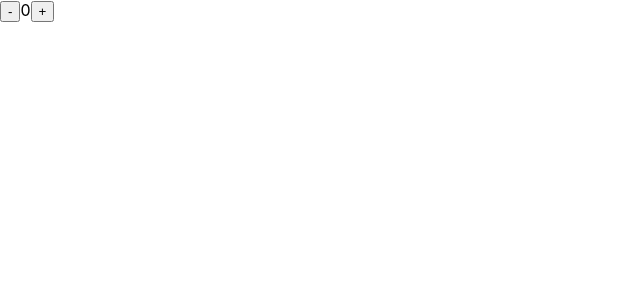
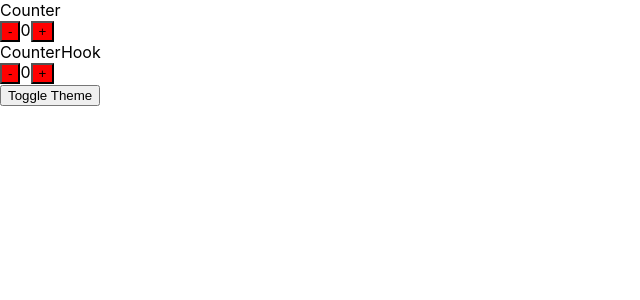
Before and after one commit to Gabriel-Andy/simple-react-App, a React (Create React App) app: page / in a window 1280 px wide. Shown: the top 300 px of the page, without its empty margins (0-640 px from the left). Built offline with nearby package versions, Linux system fonts and the light colour scheme.

Commit message:
I set things

```diff
--- a/src/App.js
+++ b/src/App.js
@@ -1,17 +1,37 @@
-import React from "react";
+import React, { useState } from "react";
 import "./App.css";
-import Counter from "./Counter"
-import HookComponent from "./hookComponent"
+import Counter from "./Counter";
+import HookComponent from "./hookComponent";
+export const ThemeContext = React.createContext();
 
 function App() {
-
+  console.log("Render App");
+  const [theme, setTheme] = useState("red");
   return (
-    <>
+    <ThemeContext.Provider value={{ backgroundColor: theme }}>
+      Counter
       <Counter initialCount={0} />
-      <HookComponent initialCount ={0} />
-    </>
-
+      CounterHook
+      <HookComponent initialCount={0} />
+      <button
+        onClick={() =>
+          setTheme((prevTheme) => {
+            return setInterval(
+              () => (prevTheme === "red" ? "blue" : "red"),
+              1000
+            );
+          })
+        }
+      >
+        Toggle Theme{" "}
+      </button>
+    </ThemeContext.Provider>
   );
 }
 
 export default App;
+// setInterval(() => {
+
+// }, 1000);
+
+// prevTheme === "red" ? "blue" : "red";
--- a/src/Counter.js
+++ b/src/Counter.js
@@ -1,4 +1,5 @@
 import React, { Component } from "react";
+import { ThemeContext } from "./App.js";
 class Counter extends Component {
   constructor(props) {
     super(props);
@@ -15,9 +16,12 @@
 
   render() {
     return (
+      <ThemeContext.Consumer>
+        {(style) => (
           <div>
-        {/* {console.log(this.state)}
+            {console.log(this.state)}
             <button
+              style={style}
               onClick={() => {
                 this.ChangeNumber(-1);
               }}
@@ -26,13 +30,16 @@
             </button>
             <span>{this.state.count}</span>
             <button
+              style={style}
               onClick={() => {
                 this.ChangeNumber(+1);
               }}
             >
               +
-        </button> */}
+            </button>
           </div>
+        )}
+      </ThemeContext.Consumer>
     );
   }
 }
--- a/src/hookComponent.js
+++ b/src/hookComponent.js
@@ -1,20 +1,16 @@
-import React, { useState } from "react";
+import React, { useState , useContext} from "react";
+import {ThemeContext} from "./App"
 
 const HookComponent = ({ initialCount }) => {
   const [count, setCount] = useState(initialCount);
+  const style = useContext(ThemeContext);
   return (
     <div>
-      <button onClick={() => setCount((prevCount) => prevCount - 1)}>-</button>
+      <button style = {style} onClick={() => setCount((prevCount) => prevCount - 1)}>-</button>
       <span>{count}</span>
-      <button onClick={() => setCount((prevCount) => prevCount + 1)}>+</button>
+      <button style={style} onClick={() => setCount((prevCount) => prevCount + 1)}>+</button>
     </div>
   );
 };
 
 export default HookComponent;
-
-// <button onClick={() => setCount(prevState => {
-//     return { count: prevState.count - 1 }
-// })}>
-//     -
-//       </button>
```
Lines whose indentation alone changed are shown as unchanged.
